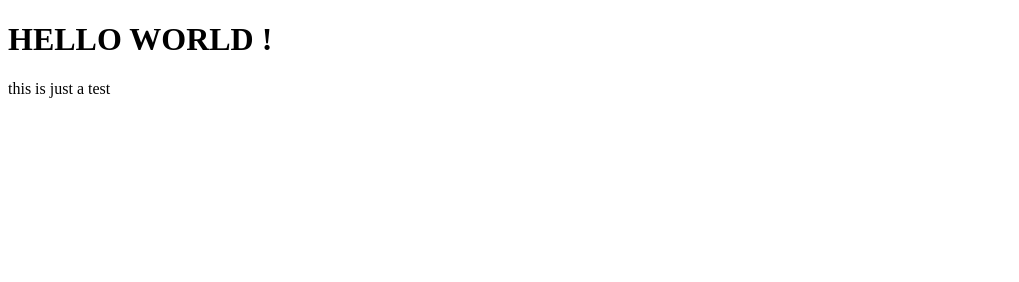
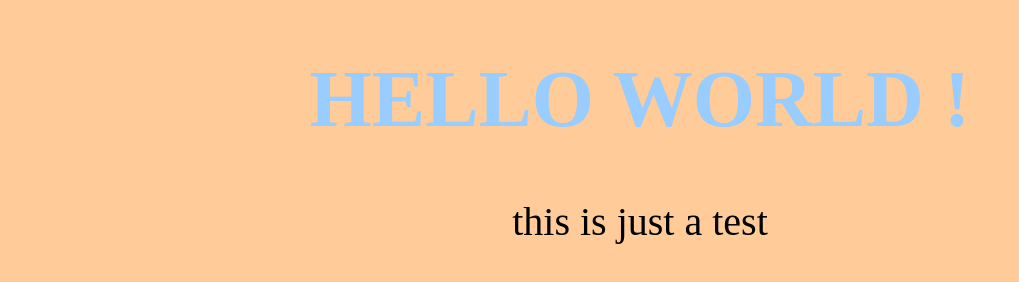
Before and after one commit to aelbounouhi/test, a plain HTML site: page index.html in a window 1280 px wide. Shown: the whole page, without its empty margins (0-1019 px from the left). Drawn offline with Linux system fonts and the light colour scheme.

Commit message:
I added stylesheet file

```diff
--- a/index.html
+++ b/index.html
@@ -1,7 +1,8 @@
 <!DOCTYPE html>
 <html>
 <head>
-	<title></title>
+	<title>Testing GIT</title>
+	<link rel="stylesheet" type="text/css" href="style.css">
 </head>
 <body>
 <h1>HELLO WORLD ! </h1>
--- /dev/null
+++ b/style.css
@@ -0,0 +1,14 @@
+body {
+	background-color: #ffcc99;
+}
+
+p {
+	font-size: 40px;
+	text-align: center;
+}
+
+h1 {
+	color: #99ccff;
+	text-align: center;
+	font-size: 80px;
+}
```
